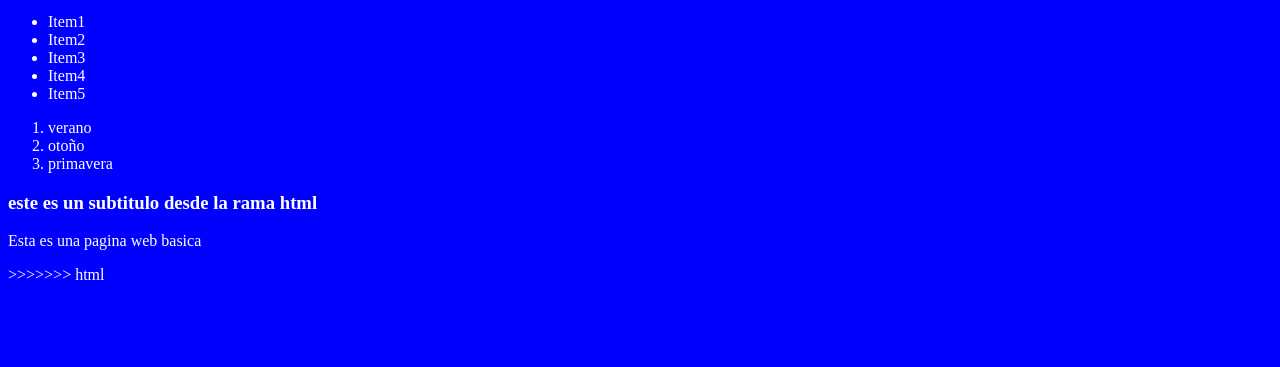
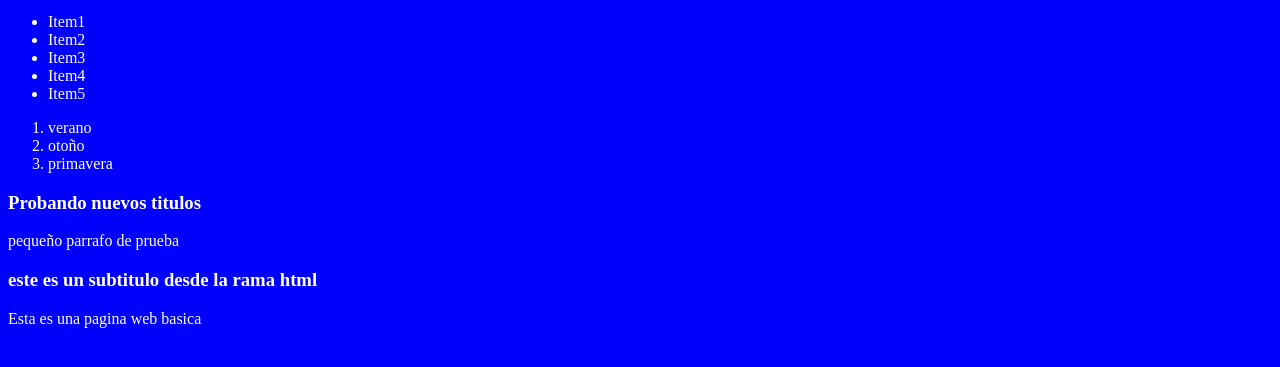
Before and after one commit to Andres-Piriz23/practica-git, a plain HTML site: page index.html in a window 1280 px wide. Shown: the part 155-522 px from the top of the page. Drawn offline with Linux system fonts and the light colour scheme.

Commit message:
Agregamos otro titulo

```diff
--- a/index.html
+++ b/index.html
@@ -30,12 +30,14 @@ Fuga iusto perferendis est repudiandae quis minima? Cupiditate, ullam quo perspi
 
 </ol>
 
+<h3>Probando nuevos titulos</h3>
+<p>pequeño parrafo de prueba</p>
 
 
 
 <h3>este es un subtitulo desde la rama html</h3>
 <p>Esta es una pagina web basica</p>
->>>>>>> html
+
 
 </body>
 </html>
```
